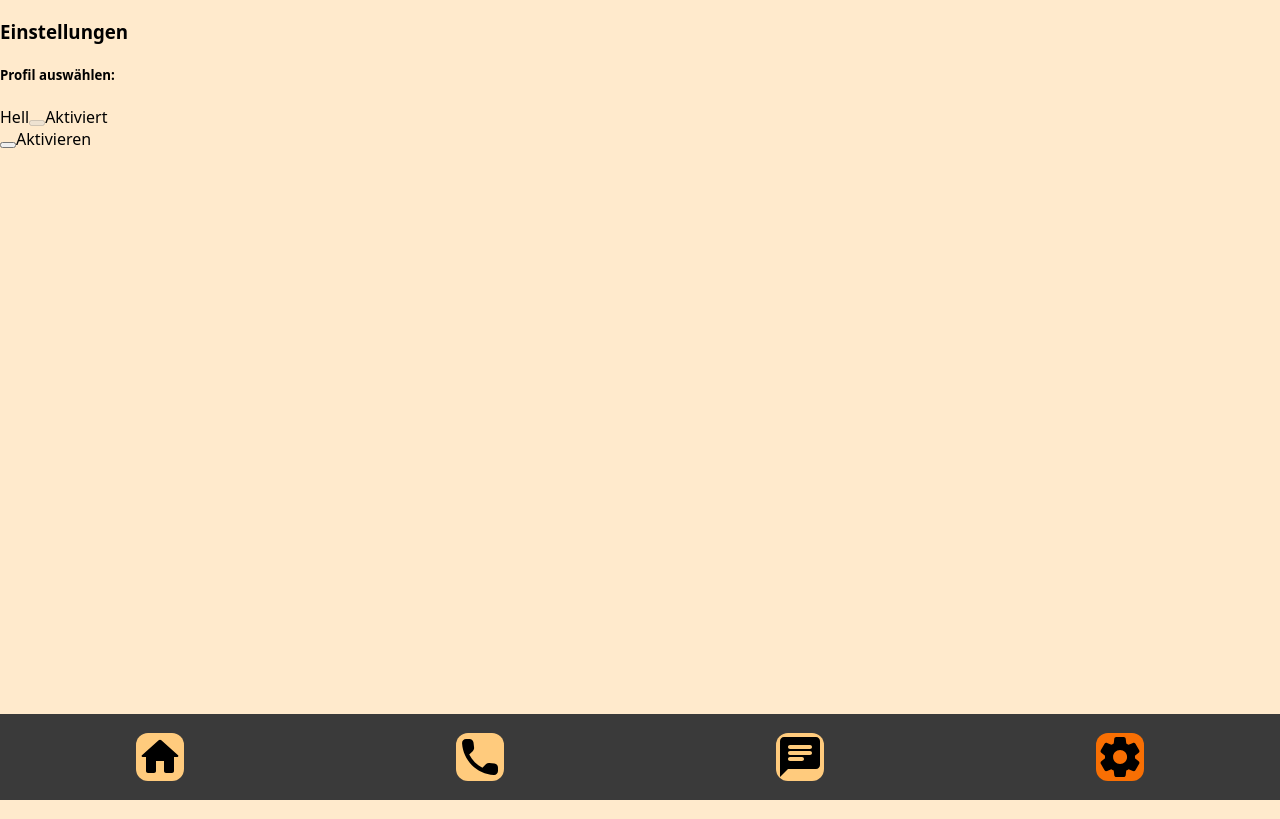
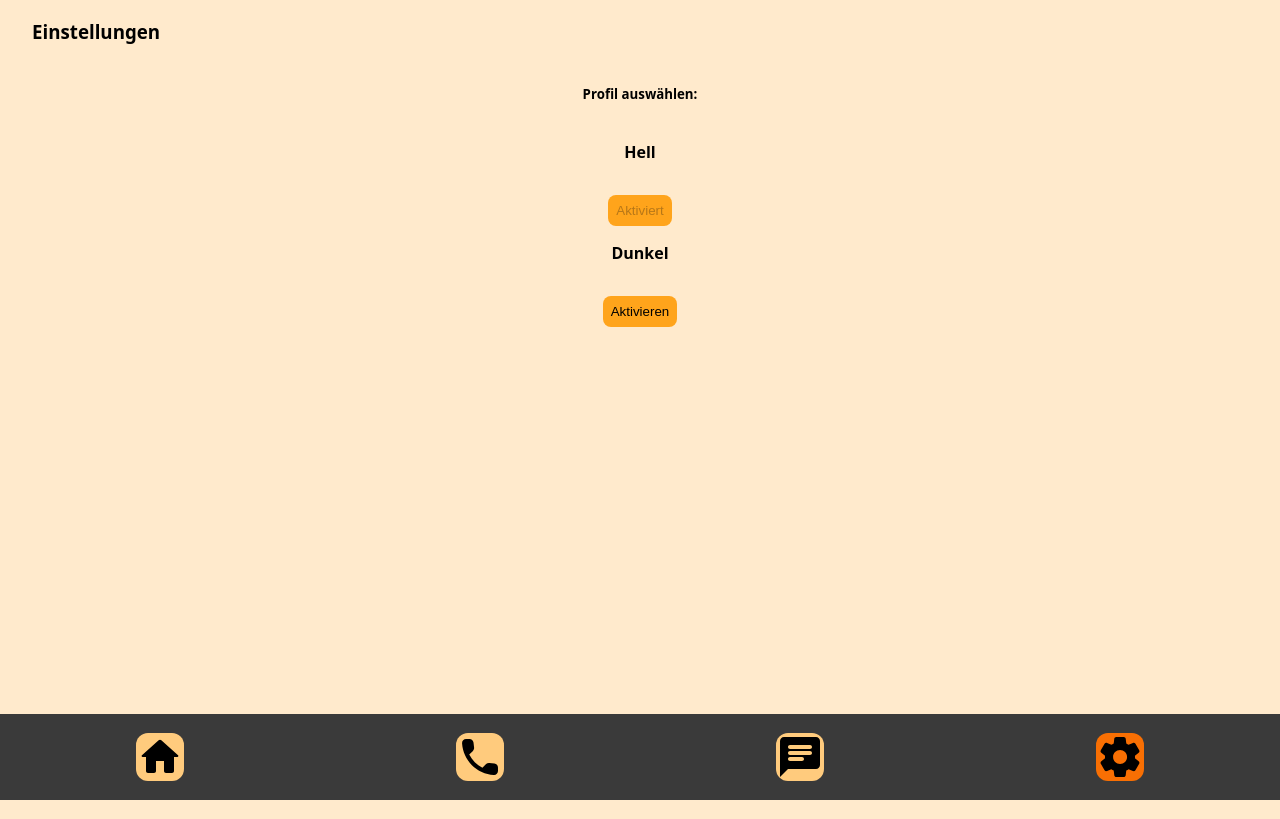
Before and after one commit to MariaRiosNavarro/mobileSimulation-propOS, a Next.js app: page /settings in a window 1280 px wide. Built offline with nearby package versions, Linux system fonts and the light colour scheme.

Commit message:
Add Styles to Settings Page

```diff
--- a/components/StyledLinkSvgContainer/index.js
+++ b/components/StyledLinkSvgContainer/index.js
@@ -30,7 +30,15 @@ export const StyledCircularContainer = styled.div`
   justify-content: center;
   padding: 0;
   margin: 0;
-  border: 1px solid black;
+  //Code dont work, i will be check in other US
+  /* border:${(props) => {
+    if(props.StyledSvg === "") {
+       return "none";
+      } else {
+        return "1px solid black";
+      }
+    }}; */
+
 `;
 
 const StyledSvg = styled.svg`
--- a/components/components.style.js
+++ b/components/components.style.js
@@ -42,7 +42,27 @@ export const StyledLoading = styled.div`
   font-weight: bold;
 `;
 
+
+//APPS reusable parts
+
 export const StyledAppBodyContainer = styled.div`
 position: relative;
 min-height: 100vh;
 `;
+
+
+//This StyledMain removes the standard schrollin-bar above the navigation,
+// making it not look like a mobile
+// (no mobile has the bar above the navigation).
+// Thanks Stack Overflow. Schrolling still works
+
+
+export const StyledMainNoSchrollbar = styled.main`
+  height: 90vh;
+  overflow: auto;
+  scrollbar-width: none; /* Firefox */
+  -ms-overflow-style: none; /* Internet Explorer 10+ */
+  &::-webkit-scrollbar {
+    display: none; /* Chrome, Safari, Opera */
+  }
+`;
--- a/pages/settings.js
+++ b/pages/settings.js
@@ -4,12 +4,44 @@ import { ThemeContext } from "../pages/_app";
 import Navigation from "../components/Navigation";
 import styled from "styled-components";
 import Layout from "../components/Layout";
+import { StyledAppBodyContainer } from "../components/components.style";
+import AppsHeader from "../components/Appsheader";
 
-const StyledBiGlHeading = styled.h3``;
-const StyledSmallHeading = styled.h5``;
-const StyledButtonContainer = styled.div``;
-const StyledButton = styled.button``;
-const StyledLabel = styled.label``;
+const StyledSmallHeading = styled.h5`
+  text-align: center;
+  font-weight: 800;
+  padding-bottom: 1rem;
+`;
+const StyledThemeContainer = styled.div`
+  display: flex;
+  flex-direction: column;
+  align-items: center;
+  gap: 1rem;
+`;
+const StyledButtonContainer = styled.div`
+  display: flex;
+  justify-content: center;
+  align-items: center;
+`;
+const StyledButton = styled.button`
+  margin-top: 1rem;
+  background-color: var(--primary-color);
+  border: none;
+  border-radius: 8px;
+  padding: 0.5rem;
+  width: auto;
+  &:hover {
+    background-color: var(--hover-color);
+  }
+`;
+const StyledLabel = styled.label`
+  display: flex;
+  flex-direction: column;
+  gap: 1rem;
+  align-items: center;
+  justify-content: center;
+  font-weight: 600;
+`;
 
 export default function SettingsPage() {
   const { theme, setTheme } = useContext(ThemeContext);
@@ -20,28 +52,36 @@ export default function SettingsPage() {
 
   return (
     <>
-      <StyledBiGlHeading>Einstellungen</StyledBiGlHeading>
+      <StyledAppBodyContainer>
+        <AppsHeader heading="Einstellungen" />
+
         <StyledSmallHeading>Profil auswählen:</StyledSmallHeading>
+        <StyledThemeContainer>
           <StyledButtonContainer>
             <StyledLabel>
               Hell
               <StyledButton
                 onClick={() => handleThemeChange("light")}
                 disabled={theme === "light"}
-          />
+              >
                 {theme === "light" ? "Aktiviert" : "Aktivieren"}
+              </StyledButton>
             </StyledLabel>
           </StyledButtonContainer>
           <StyledButtonContainer>
             <StyledLabel>
+              Dunkel
               <StyledButton
                 onClick={() => handleThemeChange("dark")}
                 disabled={theme === "dark"}
-          />
+              >
                 {theme === "dark" ? "Aktiviert" : "Aktivieren"}
+              </StyledButton>
             </StyledLabel>
           </StyledButtonContainer>
+        </StyledThemeContainer>
         <Navigation selected={"settings"} />
+      </StyledAppBodyContainer>
     </>
   );
 }
```
Also changed, not shown: pages/contacts.js (+6 -18 lines). Lines whose indentation alone changed are shown as unchanged.
